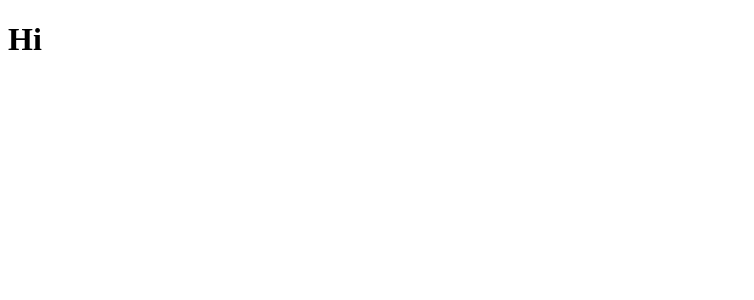
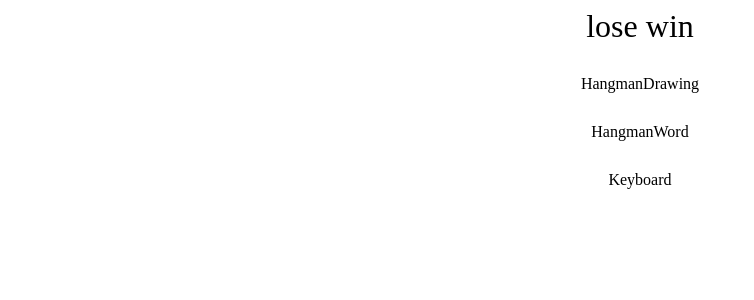
Before and after one commit to Ramish93/Hangman-react-ts, a React (Vite) app: page / in a window 1280 px wide. Shown: the top 300 px of the page, without its empty margins (0-754 px from the left). Built offline with nearby package versions, Linux system fonts and the light colour scheme.

Commit message:
basic component structure done

```diff
--- a/src/App.tsx
+++ b/src/App.tsx
@@ -1,8 +1,32 @@
 import { useState } from "react";
+import HangmanDrawing from "./components/HangmanDrawing";
+import Keyboard from "./components/Keyboard";
+import HangmanWord from "./HangmanWord";
+import words from "./wordList.json";
 
 function App() {
-  const [wordToGuess, setWordToGuess] = useState("test");
-  return <h1>Hi</h1>;
+  const [wordToGuess, setWordToGuess] = useState(() => {
+    return words[Math.floor(Math.random() * words.length)];
+  });
+  const [guessedLetters, setGuessedLetters] = useState<string[]>([]);
+
+  return (
+    <div
+      style={{
+        maxWidth: "800px",
+        display: "flex",
+        flexDirection: "column",
+        gap: "30px",
+        margin: "0 auto",
+        alignItems: "center",
+      }}
+    >
+      <div style={{ fontSize: "2rem", textAlign: "center" }}>lose win</div>
+      <HangmanDrawing />
+      <HangmanWord />
+      <Keyboard />
+    </div>
+  );
 }
 
 export default App;
--- /dev/null
+++ b/src/HangmanWord.tsx
@@ -0,0 +1,7 @@
+import React from "react";
+
+const HangmanWord = () => {
+  return <div>HangmanWord</div>;
+};
+
+export default HangmanWord;
--- /dev/null
+++ b/src/components/HangmanDrawing.tsx
@@ -0,0 +1,7 @@
+import React from "react";
+
+const HangmanDrawing = () => {
+  return <div>HangmanDrawing</div>;
+};
+
+export default HangmanDrawing;
--- /dev/null
+++ b/src/components/Keyboard.tsx
@@ -0,0 +1,7 @@
+import React from "react";
+
+const Keyboard = () => {
+  return <div>Keyboard</div>;
+};
+
+export default Keyboard;
```
